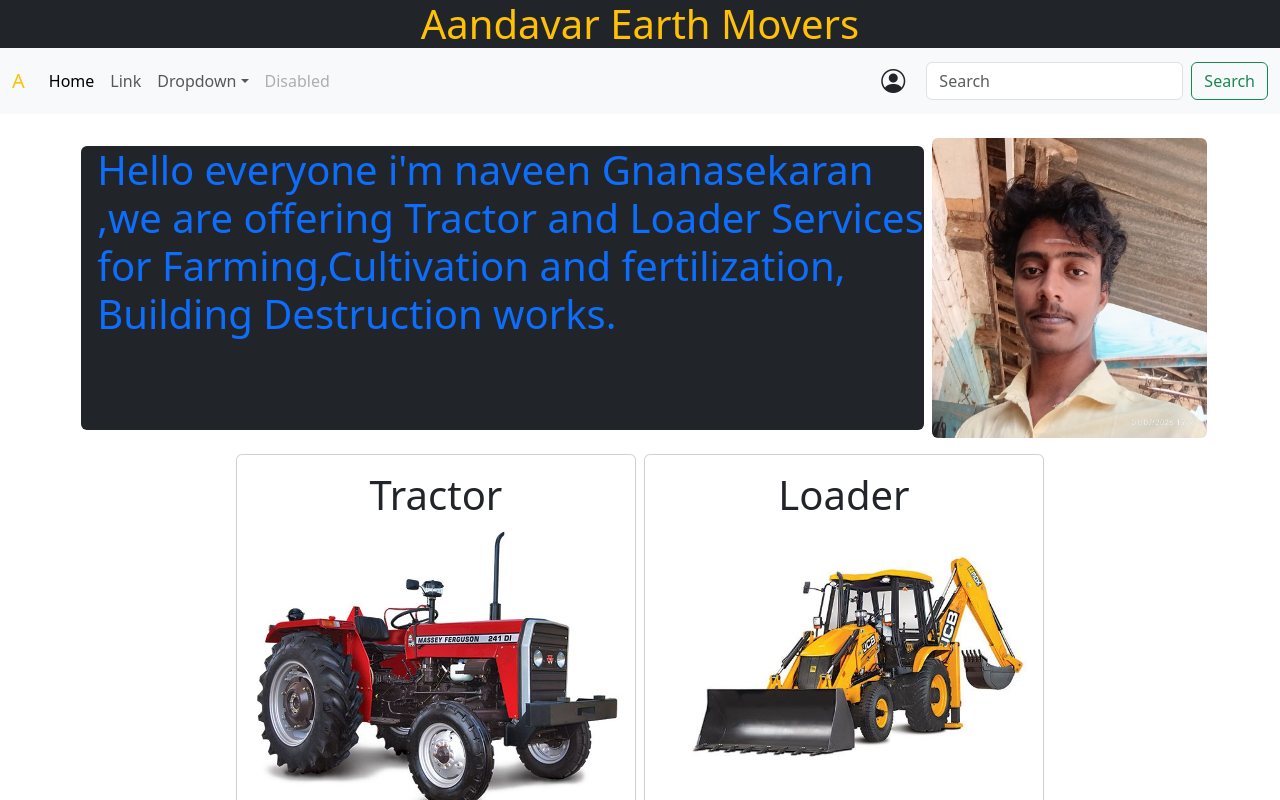
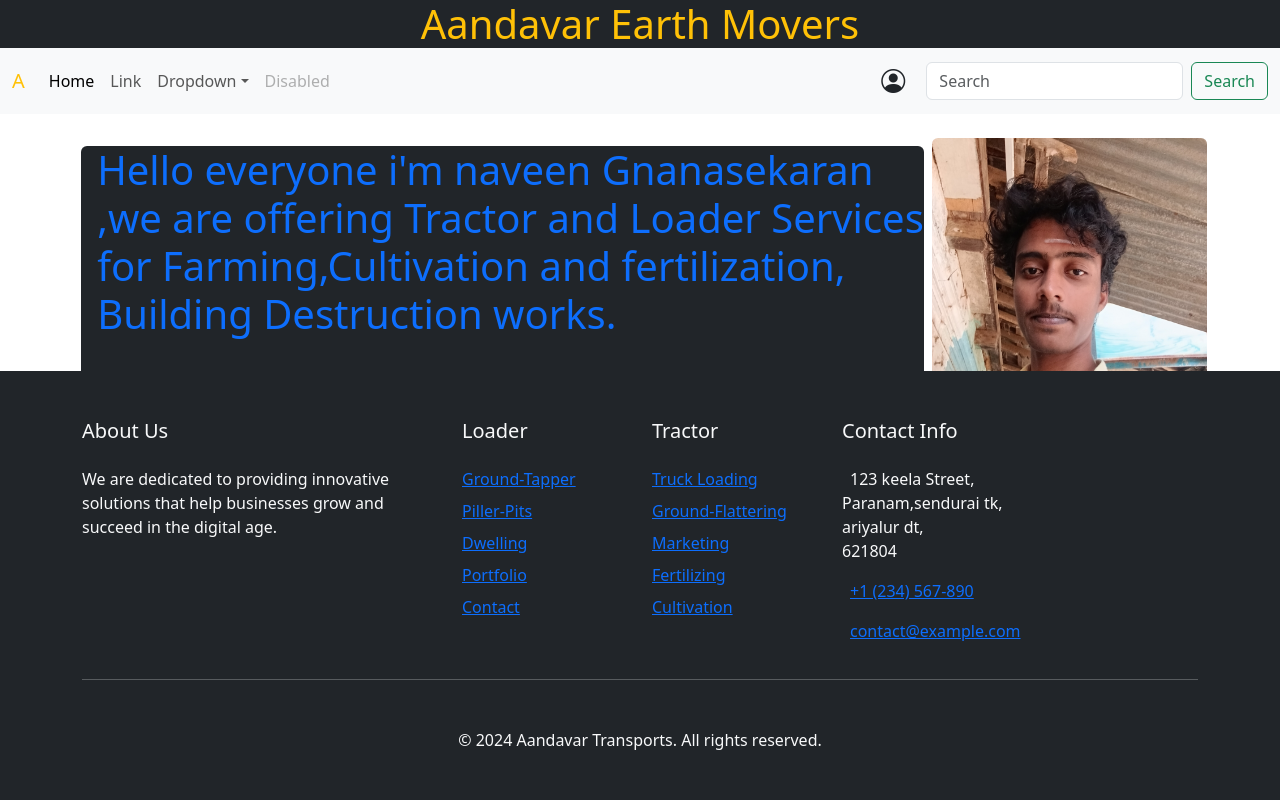
Before and after one commit to Gukan-Gunasekaran/andavar-earth-movers, a React (Vite) app in the folder front-end/: page / in a window 1280 px wide. Shown: the top 800 px of the page. Built offline with nearby package versions, Linux system fonts and the light colour scheme.

Commit message:
footer and owner image position correction

```diff
--- a/front-end/src/Body.jsx
+++ b/front-end/src/Body.jsx
@@ -46,7 +46,7 @@
               <h1> Loader </h1>
 
               <br />
-              <img src={jcb} className="card-img-top mb-3" alt="jcb" />
+              <img src={jcb} className="card-img-top mb-3 me-2" alt="jcb" />
               <br />
               <ul className="text-bold text-primary mb-2 mt-5">
                 <li>Construction</li>
--- a/front-end/src/Footer.jsx
+++ b/front-end/src/Footer.jsx
@@ -1,7 +1,7 @@
 function Footer(){
     return(
 
-<div className="bg-dark text-light py-5">
+<div className="bg-dark text-light fixed-bottom py-5">
     <div class="container">
         <div class="row g-4">
 
```
